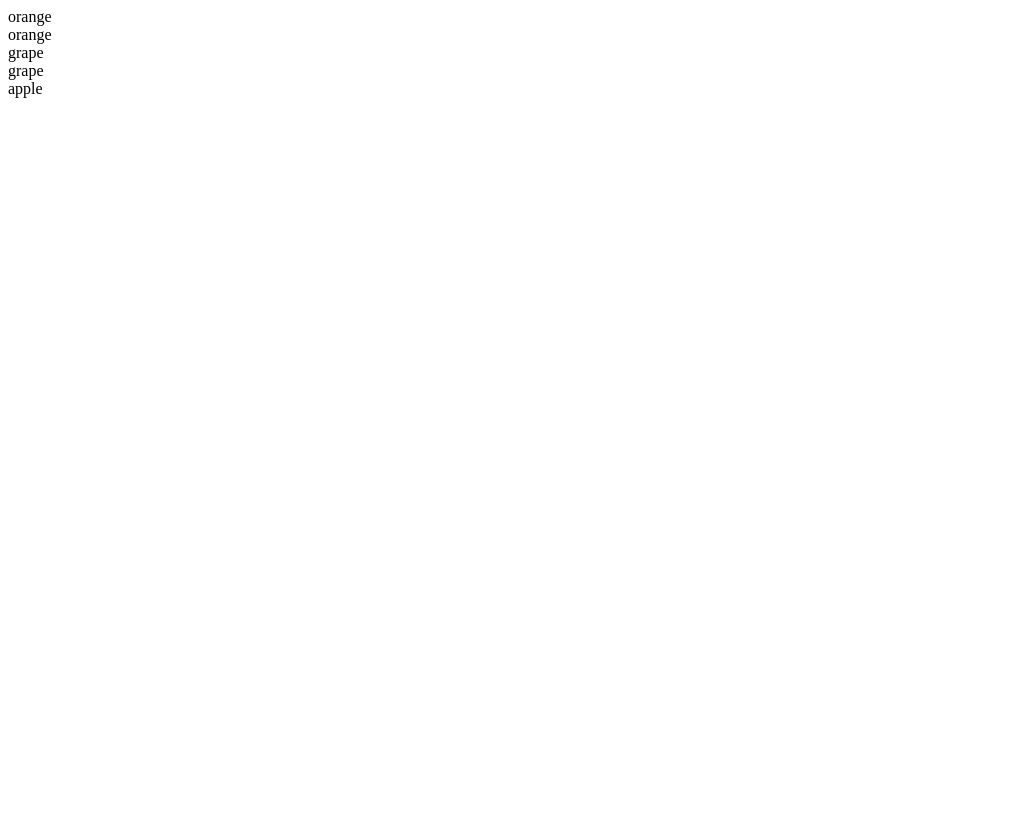
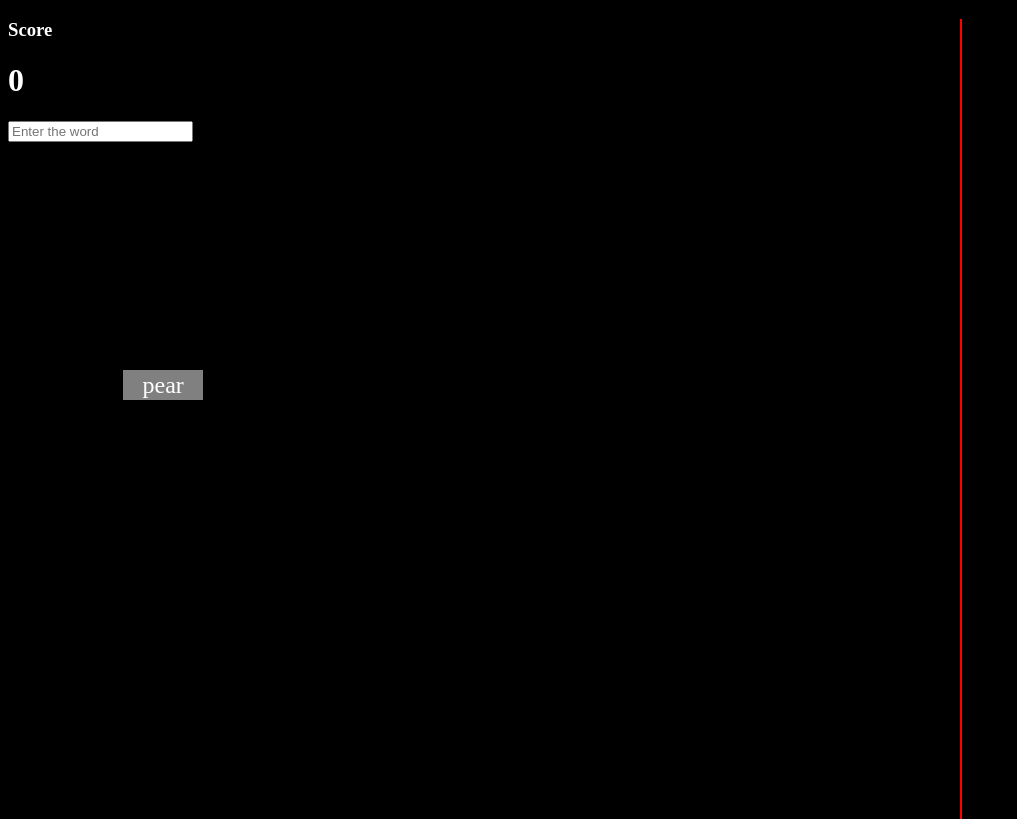
Before and after one commit to DhruvSinha2003/Typer, a React (Create React App) app: page / in a window 1280 px wide. Shown: the whole page, without its empty margins (0-1017 px from the left). Built offline with nearby package versions, Linux system fonts and the light colour scheme.

Commit message:
Animation and tags added

```diff
--- /dev/null
+++ b/src/App.css
@@ -0,0 +1,35 @@
+body{
+    background-color: black;
+    color: white;
+}
+
+
+.word-block {
+    display: flex;
+    justify-content: center;
+    align-items: center;
+    width: 80px;
+    height: 30px;
+    background-color: gray;
+    font-size: 24px;
+    bottom: 50%;
+    position: absolute;
+    -webkit-animation: run 7s linear infinite;
+  }
+
+  @keyframes run {
+    0% {
+      left: 0;
+    }
+    100% {
+      left: calc(75% - 80px);
+    }
+
+  }
+  .limit{
+    position: absolute;
+    left:75%;
+    background-color: red;
+    height: 100%;
+    width: 2px;
+  }
--- a/src/App.js
+++ b/src/App.js
@@ -1,10 +1,23 @@
-const {wordList, generateRandomWordList} = require('./components/Wordlist');
+import "./App.css";
+const { wordList, generateRandomWordList } = require("./components/Wordlist");
 function App() {
   return (
     <div className="App">
-      {generateRandomWordList(5).map((word, index) => (
-        <div key={index}>{word}</div>
-      ))}
+      <div className="container">
+        <div className="left">
+        <div className="word-block">{generateRandomWordList(1)}</div>
+        </div>
+        <div className="limit"></div>
+        <div className="right">
+          <div className="score">
+            <h3>Score</h3>
+            <h1>0</h1>
+          </div>
+          <div className="enter">
+            <input type="text" placeholder="Enter the word" />
+          </div>
+        </div>
+      </div>
     </div>
   );
 }
--- a/src/components/Wordlist.js
+++ b/src/components/Wordlist.js
@@ -6,7 +6,6 @@ const wordList = [
     "orange",
     "grape",
     "pear",
-    // Add more words as needed
   ];
 
   // Function to generate a random integer between min (inclusive) and max (inclusive)
```
